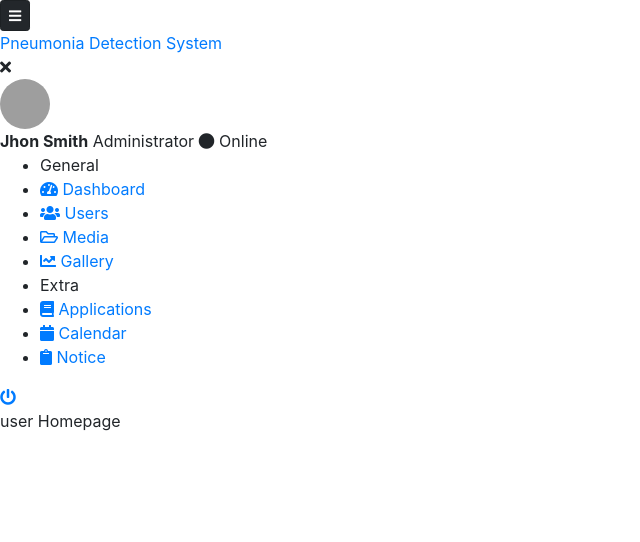
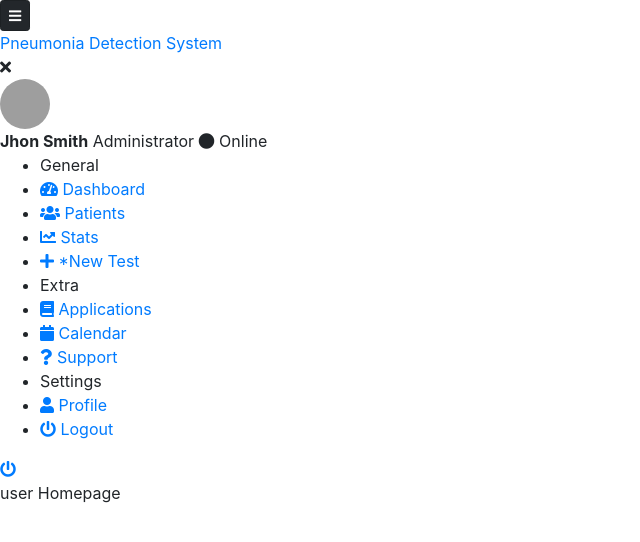
Before and after one commit to poudyalanil/pneumonia-detection-system, a Django app: page /home in a window 1280 px wide. Shown: the top 542 px of the page, without its empty margins (0-640 px from the left). Run offline with Django 3.2, Linux system fonts and the light colour scheme; some libraries are stand-ins or nearby versions; grey boxes are pictures that could not be loaded.

Commit message:
View Structure

```diff
--- a/templates/ums/base.html
+++ b/templates/ums/base.html
@@ -4,7 +4,7 @@
     <!-- Required meta tags -->
     <meta charset="utf-8">
     <meta name="viewport" content="width=device-width, initial-scale=1, shrink-to-fit=no">
-
+    <link rel="icon" href="https://i.imgur.com/q3U4sWr.png" type="image/gif" sizes="16x16">
     <!-- Bootstrap CSS -->
     <link rel="stylesheet" href="https://stackpath.bootstrapcdn.com/bootstrap/4.5.2/css/bootstrap.min.css" integrity="sha384-JcKb8q3iqJ61gNV9KGb8thSsNjpSL0n8PARn9HuZOnIxN0hoP+VmmDGMN5t9UJ0Z" crossorigin="anonymous">
 {%block head%}
--- a/templates/ums/internal_base.html
+++ b/templates/ums/internal_base.html
@@ -6,6 +6,8 @@
     <meta charset="utf-8">
     <meta http-equiv="X-UA-Compatible" content="IE=edge">
     <meta name="viewport" content="width=device-width, initial-scale=1">
+    <link rel="icon" href="https://i.imgur.com/q3U4sWr.png" type="image/gif" sizes="16x16">
+
 
     {%block head%}
     {%endblock%}
@@ -59,7 +61,7 @@
                             <span>General</span>
                         </li>
                         <li class="sidebar">
-                            <a href="/admin/">
+                            <a href="/usr/home/">
                                 <i class="fa fa-tachometer-alt"></i>
                                 <span id="dashboard-header">Dashboard</span>
 
@@ -67,50 +69,70 @@
 
                         </li>
                         <li class="sidebar">
-                            <a href="/admin/users/">
+                            <a href="/usr/patients/">
                                 <i class="fa fa-users"></i>
-                                <span id="user-header">Users</span>
+                                <span id="user-header">Patients</span>
                             </a>
 
                         </li>
+
                         <li class="sidebar">
-                            <a href="/admin/media/">
-                                <i class="far fa-folder-open"></i>
-                                <span id="media-header">Media</span>
+                            <a href="/usr/stats/">
+                                <i class="fa fa-chart-line"></i>
+                                <span id="gallery-header">Stats</span>
                             </a>
 
                         </li>
+
                         <li class="sidebar">
-                            <a href="/admin/gallery/">
-                                <i class="fa fa-chart-line"></i>
-                                <span id="gallery-header">Gallery</span>
+                            <a href="/usr/new/">
+                                <i class="fa fa-plus"></i>
+                                <span id="gallery-header">*New Test</span>
                             </a>
 
                         </li>
+
 
                         <li class="header-menu">
                             <span id="extra-header">Extra</span>
                         </li>
                         <li>
-                            <a href="/admin/application/">
+                            <a href="/usr/application/">
                                 <i class="fa fa-book"></i>
                                 <span id="application-header">Applications</span>
 
                             </a>
                         </li>
                         <li>
-                            <a href="/admin/calendar/">
+                            <a href="/usr/calendar/">
                                 <i class="fa fa-calendar"></i>
                                 <span id="calender-header">Calendar</span>
                             </a>
                         </li>
                         <li>
-                            <a href="/admin/notice/">
-                                <i class="fa fa-clipboard"></i>
-                                <span id="notice-header">Notice</span>
+                            <a href="/usr/notice/">
+                                <i class="fa fa-question"></i>
+                                <span id="notice-header">Support</span>
+                            </a>
+                        </li>
+
+                        <li class="header-menu">
+                            <span id="extra-header">Settings</span>
+                        </li>
+                        <li>
+                            <a href="/usr/profile/">
+                                <i class="fa fa-user"></i>
+                                <span id="notice-header">Profile</span>
+                            </a>
+                        </li>
+                        <li>
+                            <a href="/usr/profile/">
+                                <i class="fa fa-power-off"></i>
+                                <span id="notice-header">Logout</span>
                             </a>
                         </li>
                     </ul>
+
                 </div>
                 <!-- sidebar-menu  -->
             </div>
--- a/ums/views.py
+++ b/ums/views.py
@@ -6,22 +6,89 @@ from django.contrib.auth import  authenticate
 from django.contrib import messages
 # Create your views here.
 
+
+######################
+##### general   ####
+######################
 def index(requests):
+    #url: /
     return render(requests,'ums/index.html')
 
 def sign_in(requests):
+      #url: /login
     if requests.POST:
         username = requests.POST['username']
         password = requests.POST['password']
         auth_user = authenticate(username=username,password=password)
         if auth_user:
             messages.success(requests,"Login Success")
-            request.session['username'] = username
+            requests.session['username'] = username
+
+            return redirect('user_homepage')
             # TODO
         else:
             messages.error(requests,"Incorrect Credentials")
 
     return render(requests,'ums/login.html')
 
+def logout(requests):
+      #url: /logout/<id>
+      #TODO
+      pass
+
+
+
+######################
+##### user side   ####
+######################
+
 def user_homepage(requests):
+      #url: /usr/home
+      #TODO
     return render(requests,'ums/dashboard.html')
+
+def all_patients(requests):
+      #url: /usr/patients/
+      #TODO
+      pass
+
+def new_test(requests):
+      #url: /usr/new/
+      #TODO
+      pass
+
+def stats(requests):
+      #url: /usr/stats/
+      #TODO
+      pass
+
+def support(requests):
+      #url: /usr/support/
+      #TODO
+      pass
+
+def usr_profile(requests):
+      #url: /usr/profile/<id>
+      #TODO
+      pass
+
+
+
+
+######################
+##### admin side  ####
+######################
+
+def new_user(requests):
+      #url: /admin/new-usr/
+      #TODO
+    return render(requests,"ums/new_user.html")
+
+def delete_usr(requests):
+      #url: /admin/usr/del/<id>
+        #TODO
+      pass
+def edit_usr(request):
+      #url: /admin/usr/edit/<id>
+      #TODO
+      pass
```
Also changed, not shown: ums/forms.py (added).
